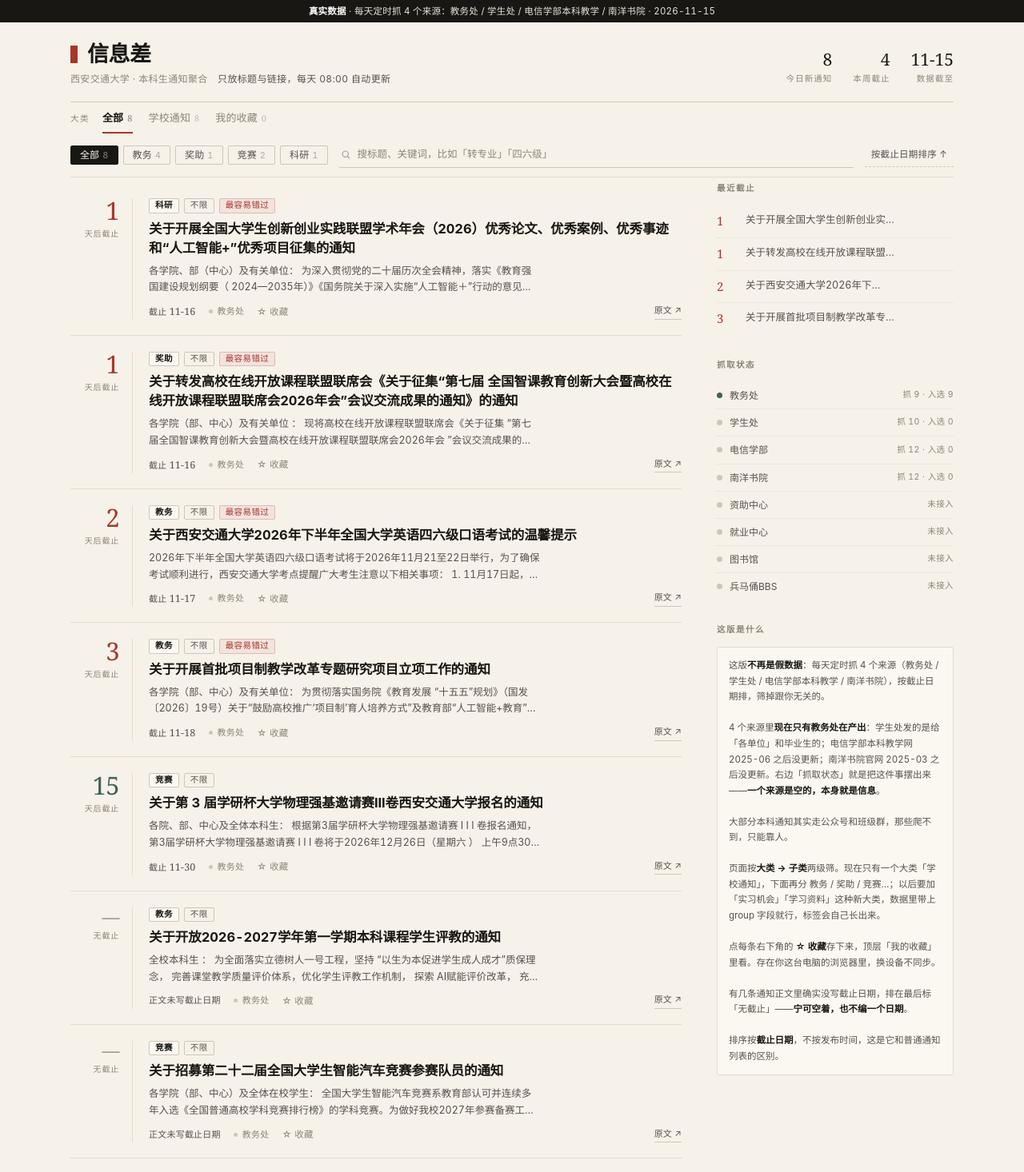
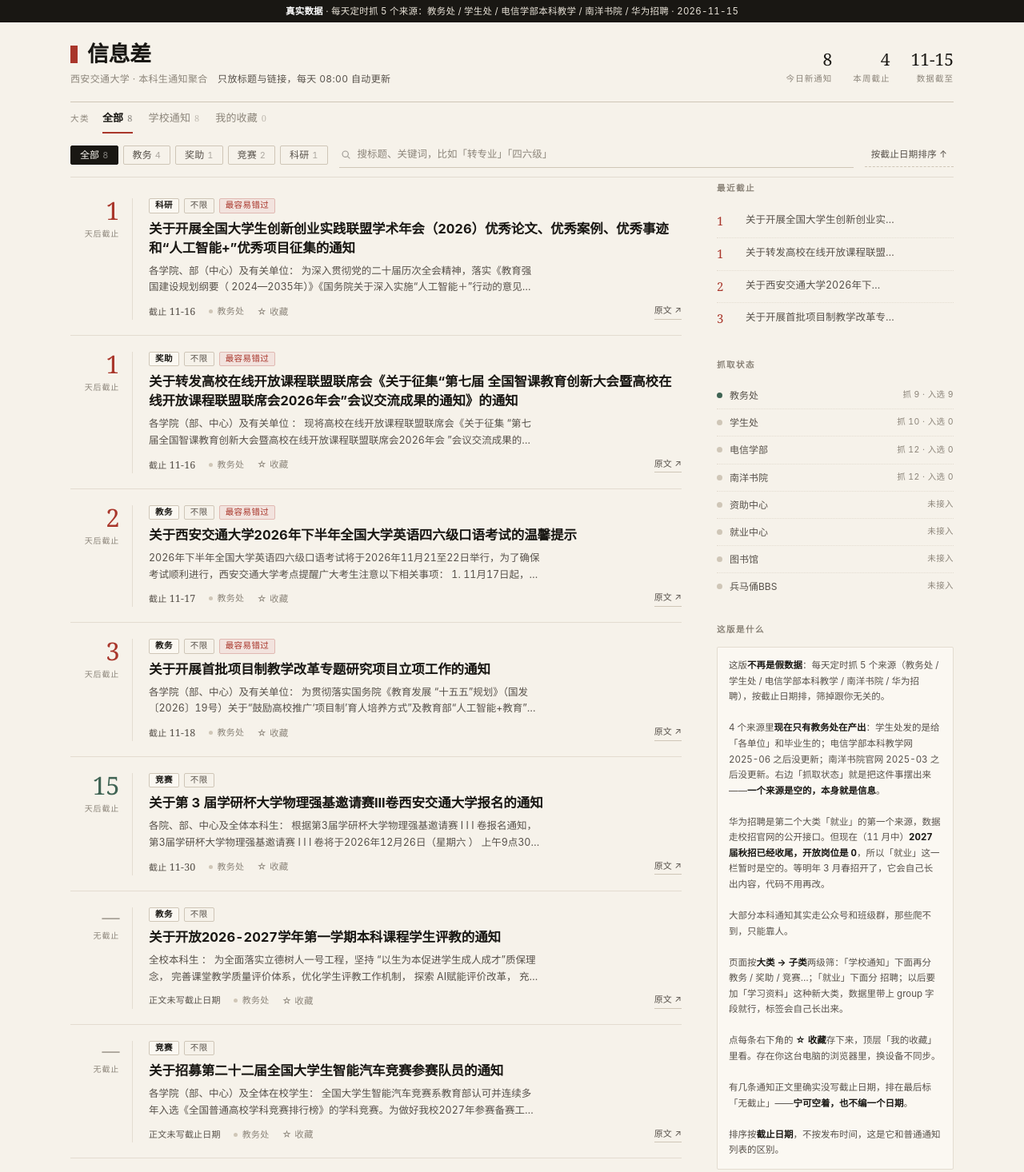
Before and after one commit to 114514QQ-OPS/xjtu-info, a plain HTML site: page index.html in a window 1280 px wide. Shown: the top 1466 px of the page at 80% size. Drawn offline with Linux system fonts and the light colour scheme.

Commit message:
add ?? group + ???? source

```diff
--- a/index.html
+++ b/index.html
@@ -214,7 +214,7 @@ footer a{border-bottom:1px solid var(--line-2);}
 </head>
 <body>
 
-<div class="demo"><b>真实数据</b> · 每天定时抓 4 个来源：教务处 / 学生处 / 电信学部本科教学 / 南洋书院 · <span id="s-bar">—</span></div>
+<div class="demo"><b>真实数据</b> · 每天定时抓 5 个来源：教务处 / 学生处 / 电信学部本科教学 / 南洋书院 / 华为招聘 · <span id="s-bar">—</span></div>
 
 <div class="wrap">
   <header>
@@ -266,7 +266,7 @@ footer a{border-bottom:1px solid var(--line-2);}
 
       <section>
         <h3>这版是什么</h3>
-        <div class="note">这版<b>不再是假数据</b>：每天定时抓 4 个来源（教务处 / 学生处 / 电信学部本科教学 / 南洋书院），按截止日期排，筛掉跟你无关的。<br><br>4 个来源里<b>现在只有教务处在产出</b>：学生处发的是给「各单位」和毕业生的；电信学部本科教学网 2025-06 之后没更新；南洋书院官网 2025-03 之后没更新。右边「抓取状态」就是把这件事摆出来——<b>一个来源是空的，本身就是信息</b>。<br><br>大部分本科通知其实走公众号和班级群，那些爬不到，只能靠人。<br><br>页面按<b>大类 → 子类</b>两级筛。现在只有一个大类「学校通知」，下面再分 教务 / 奖助 / 竞赛…；以后要加「实习机会」「学习资料」这种新大类，数据里带上 group 字段就行，标签会自己长出来。<br><br>点每条右下角的 <b>☆ 收藏</b>存下来，顶层「我的收藏」里看。存在你这台电脑的浏览器里，换设备不同步。<br><br>有几条通知正文里确实没写截止日期，排在最后标「无截止」——<b>宁可空着，也不编一个日期</b>。<br><br>排序按<b>截止日期</b>，不按发布时间，这是它和普通通知列表的区别。</div>
+        <div class="note">这版<b>不再是假数据</b>：每天定时抓 5 个来源（教务处 / 学生处 / 电信学部本科教学 / 南洋书院 / 华为招聘），按截止日期排，筛掉跟你无关的。<br><br>4 个来源里<b>现在只有教务处在产出</b>：学生处发的是给「各单位」和毕业生的；电信学部本科教学网 2025-06 之后没更新；南洋书院官网 2025-03 之后没更新。右边「抓取状态」就是把这件事摆出来——<b>一个来源是空的，本身就是信息</b>。<br><br>华为招聘是第二个大类「就业」的第一个来源，数据走校招官网的公开接口。但现在（11 月中）<b>2027 届秋招已经收尾，开放岗位是 0</b>，所以「就业」这一栏暂时是空的。等明年 3 月春招开了，它会自己长出内容，代码不用再改。<br><br>大部分本科通知其实走公众号和班级群，那些爬不到，只能靠人。<br><br>页面按<b>大类 → 子类</b>两级筛：「学校通知」下面再分 教务 / 奖助 / 竞赛…；「就业」下面分 招聘；以后要加「学习资料」这种新大类，数据里带上 group 字段就行，标签会自己长出来。<br><br>点每条右下角的 <b>☆ 收藏</b>存下来，顶层「我的收藏」里看。存在你这台电脑的浏览器里，换设备不同步。<br><br>有几条通知正文里确实没写截止日期，排在最后标「无截止」——<b>宁可空着，也不编一个日期</b>。<br><br>排序按<b>截止日期</b>，不按发布时间，这是它和普通通知列表的区别。</div>
       </section>
     </aside>
   </div>
@@ -417,7 +417,7 @@ footer a{border-bottom:1px solid var(--line-2);}
 
   // 子类标签：只列当前大类下真实出现的 category，不列空的
   function renderChips(list){
-    var ORDER=['教务','奖助','竞赛','科研','就业','讲座'];
+    var ORDER=['教务','奖助','竞赛','科研','就业','讲座','招聘'];
     var inGroup=list.filter(function(x){ return grp==='all' || grp==='fav' || (x.group||'学校通知')===grp; });
     var map={};
     inGroup.forEach(function(x){ var c=x.category||'其他'; map[c]=(map[c]||0)+1; });
```
